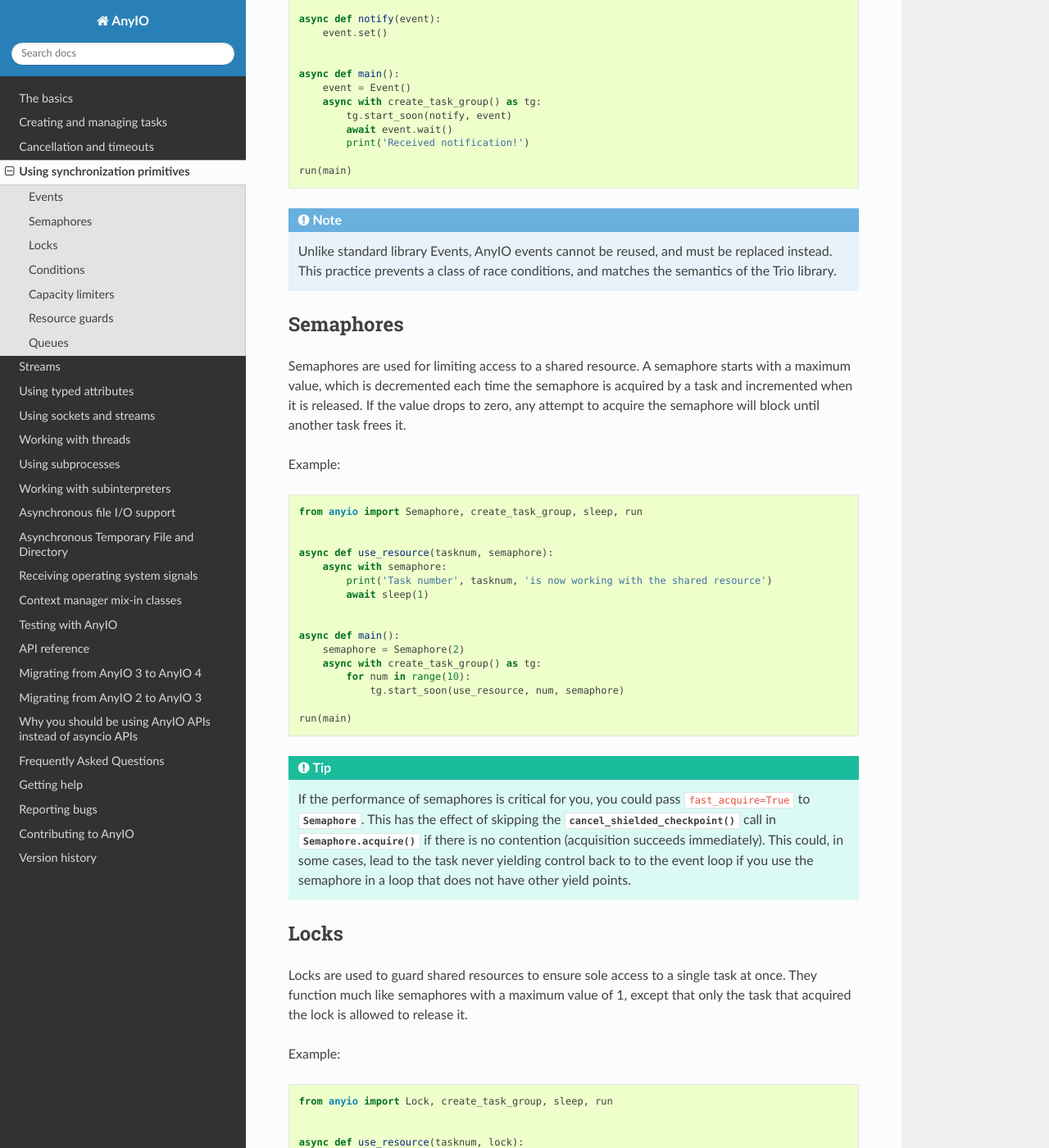
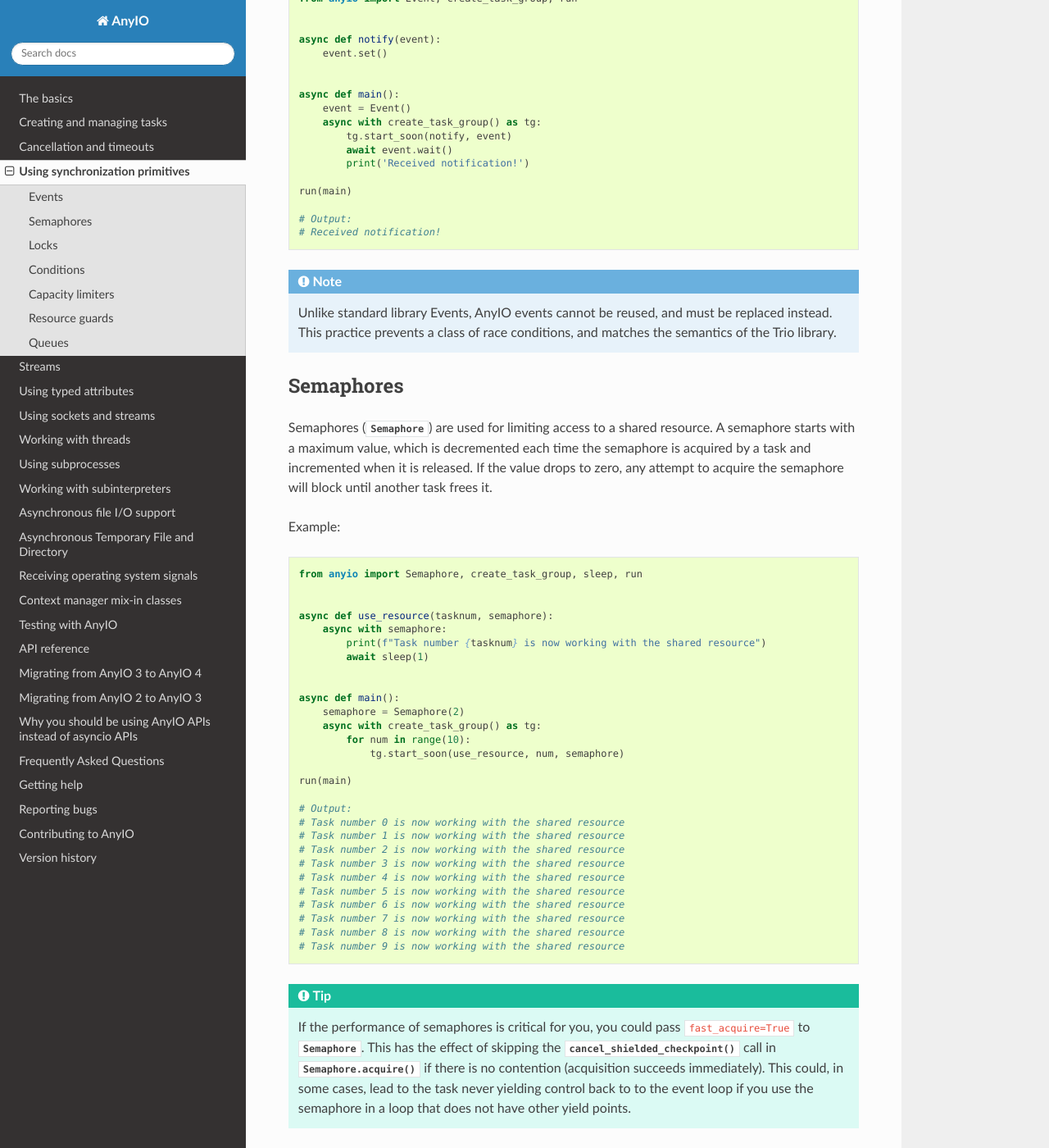
Before and after one commit to agronholm/anyio, a Sphinx documentation site: the page built from docs/synchronization.rst, in a window 1280 px wide and 1400 px high, scrolled down 606 px. Shown: the whole window at 82% size. Built offline with Sphinx 7.4.7 and the Read the Docs theme 3.1.0, drawn with Linux system fonts in a browser that asks for light colours; the version number could not be read and is left out; some of the changed text lies outside the part shown.

Commit message:
Added more EP2025 sprint inspired changes

```diff
--- a/docs/synchronization.rst
+++ b/docs/synchronization.rst
@@ -35,6 +35,9 @@
 
     run(main)
 
+    # Output:
+    # Received notification!
+
 .. note:: Unlike standard library Events, AnyIO events cannot be reused, and must be
    replaced instead. This practice prevents a class of race conditions, and matches the
    semantics of the Trio library.
@@ -42,10 +45,10 @@
 Semaphores
 ----------
 
-Semaphores are used for limiting access to a shared resource. A semaphore starts with a
-maximum value, which is decremented each time the semaphore is acquired by a task and
-incremented when it is released. If the value drops to zero, any attempt to acquire the
-semaphore will block until another task frees it.
+Semaphores (:class:`Semaphore`) are used for limiting access to a shared resource. A
+semaphore starts with a maximum value, which is decremented each time the semaphore is
+acquired by a task and incremented when it is released. If the value drops to zero, any
+attempt to acquire the semaphore will block until another task frees it.
 
 Example::
 
@@ -54,7 +57,7 @@
 
     async def use_resource(tasknum, semaphore):
         async with semaphore:
-            print('Task number', tasknum, 'is now working with the shared resource')
+            print(f"Task number {tasknum} is now working with the shared resource")
             await sleep(1)
 
 
@@ -66,6 +69,18 @@
 
     run(main)
 
+    # Output:
+    # Task number 0 is now working with the shared resource
+    # Task number 1 is now working with the shared resource
+    # Task number 2 is now working with the shared resource
+    # Task number 3 is now working with the shared resource
+    # Task number 4 is now working with the shared resource
+    # Task number 5 is now working with the shared resource
+    # Task number 6 is now working with the shared resource
+    # Task number 7 is now working with the shared resource
+    # Task number 8 is now working with the shared resource
+    # Task number 9 is now working with the shared resource
+
 .. tip:: If the performance of semaphores is critical for you, you could pass
    ``fast_acquire=True`` to :class:`Semaphore`. This has the effect of skipping the
    :func:`~.lowlevel.cancel_shielded_checkpoint` call in :meth:`Semaphore.acquire` if
@@ -98,6 +113,12 @@
                 tg.start_soon(use_resource, num, lock)
 
     run(main)
+
+    # Output:
+    # Task number 0 is now working with the shared resource
+    # Task number 1 is now working with the shared resource
+    # Task number 2 is now working with the shared resource
+    # Task number 3 is now working with the shared resource
 
 .. tip:: If the performance of locks is critical for you, you could pass
    ``fast_acquire=True`` to :class:`Lock`. This has the effect of skipping the
@@ -148,14 +169,31 @@
 
     run(main)
 
+    # Output:
+    # Woke up task number 0
+    # Woke up task number 1
+    # Woke up task number 2
+    # Woke up task number 3
+    # Woke up task number 4
+    # Woke up task number 5
+
 .. _capacity-limiters:
 
 Capacity limiters
 -----------------
 
-Capacity limiters are like semaphores except that a single borrower (the current task by
-default) can only hold a single token at a time. It is also possible to borrow a token
-on behalf of any arbitrary object, so long as that object is hashable.
+Capacity limiters (:class:`CapacityLimiter`) are like semaphores except that a single
+borrower (the current task by default) can only hold a single token at a time. It is
+also possible to borrow a token on behalf of any arbitrary object, so long as that object
+is hashable.
+
+It is recommended to use capacity limiters instead of semaphores unless you intend to
+allow a task to acquire multiple tokens from the same object. AnyIO uses capacity
+limiters to limit the number of threads spawned
+
+The number of total tokens available for tasks to acquire can be adjusted by assigning
+the desired value to the ``total_tokens`` property. If the value is higher than the
+previous one, it will automatically wake up the appropriate number of waiting tasks.
 
 Example::
 
@@ -164,7 +202,7 @@
 
     async def use_resource(tasknum, limiter):
         async with limiter:
-            print('Task number', tasknum, 'is now working with the shared resource')
+            print(f"Task number {tasknum} is now working with the shared resource")
             await sleep(1)
 
 
@@ -176,8 +214,17 @@
 
     run(main)
 
-You can adjust the total number of tokens by setting a different value on the limiter's
-``total_tokens`` property.
+    # Output:
+    # Task number 0 is now working with the shared resource
+    # Task number 1 is now working with the shared resource
+    # Task number 2 is now working with the shared resource
+    # Task number 3 is now working with the shared resource
+    # Task number 4 is now working with the shared resource
+    # Task number 5 is now working with the shared resource
+    # Task number 6 is now working with the shared resource
+    # Task number 7 is now working with the shared resource
+    # Task number 8 is now working with the shared resource
+    # Task number 9 is now working with the shared resource
 
 Resource guards
 ---------------
--- a/docs/threads.rst
+++ b/docs/threads.rst
@@ -234,7 +234,7 @@
 
 If you're building a synchronous API that needs to start a blocking portal on demand,
 you might need a more efficient solution than just starting a blocking portal for each
-call. To that end, you can use :class:`BlockingPortalProvider`::
+call. To that end, you can use :class:`~.from_thread.BlockingPortalProvider`::
 
     from anyio.from_thread import BlockingPortalProvider
 
--- a/docs/typedattrs.rst
+++ b/docs/typedattrs.rst
@@ -17,7 +17,8 @@
 the stream may be either :class:`~.abc.SocketStream` or
 :class:`~.streams.tls.TLSStream`. To get the remote address, you would call the stream's
 :meth:`~TypedAttributeProvider.extra` method and pass
-:attr:`SocketAttribute.remote_address` as the argument::
+:attr:`SocketAttribute.remote_address <.abc.SocketAttribute.remote_address>` as the
+argument::
 
     from anyio import connect_tcp
     from anyio.abc import SocketAttribute
```
Also changed, not shown: other parts of docs/synchronization.rst (+6 -6 lines), docs/cancellation.rst (+28 -1 lines), docs/tasks.rst (+16 -3 lines), 1 other file.
